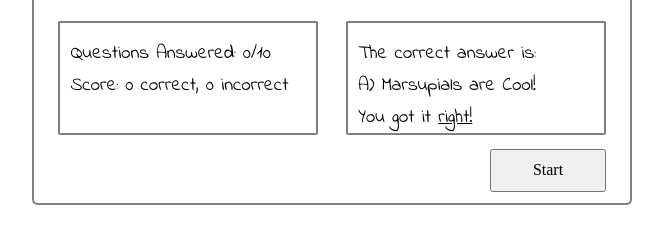
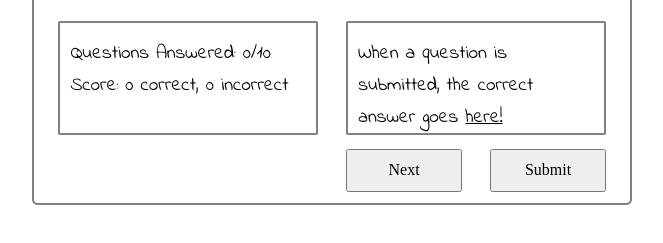
Before and after one commit to arirobbins/QuizApp, a plain HTML site: page index.html in a window 1280 px wide. Both pictures are taken after a click on the button "Start". Shown: the part 403-646 px from the top of the page, without its empty margins (308-971 px from the left). Drawn offline with nearby package versions, Linux system fonts and the light colour scheme.

Commit message:
started adding jquery

```diff
--- a/app.js
+++ b/app.js
@@ -0,0 +1,38 @@
+//State Object
+var state = {
+    questionSets: [
+        {
+            id: 1,
+            question: "Which of these is not one of the seven dwarves?",
+            a: "Happy",
+            b: "Dippy",
+            c: "Grumpy",
+            d: "Dopey",
+            answer: "b"
+        }
+    ]
+};
+
+//State Functions
+
+
+
+//Render-State Functions
+
+
+
+//Event Listeners
+function main(){
+    $("button").attr("name", "start").on("click", function(event){
+        $("#submit").removeClass("hidden");
+        $("#next").removeClass("hidden");
+        $("#start").addClass("hidden");
+    });
+}
+
+window.onload = function(){
+    console.log("page loaded...");
+};
+
+
+$(document).ready(main);
--- a/index.html
+++ b/index.html
@@ -24,14 +24,14 @@
                 <p>Score: <span id="score">0 correct, 0 incorrect</span></p>
             </div>
             <div class="answer-area small-box">
-                <p>The correct answer is:</p>
-                <p>A) Marsupials are Cool!</p>
-                <p>You got it <span class="js-right-or-wrong">right!</span></p>
+                <p>When a question is</p>
+                <p>submitted, the correct</p>
+                <p>answer goes <span class="js-right-or-wrong">here!</span></p>
             </div>
             <div class="buttons">
-                <button class="btn btn-right" type="button" name="start">Start</button>
-                <button class="btn btn-left hidden" type="button" name="submit">Submit</button>
-                <button class="btn btn-right hidden" type="button" name="next">Next</button>
+                <button id="start" class="btn btn-right" type="button" name="start">Start</button>
+                <button id="submit" class="btn btn-left hidden" type="button" name="submit">Submit</button>
+                <button id="next" class="btn btn-right hidden" type="button" name="next">Next</button>
             </div>
         </main>
     </div>
```
